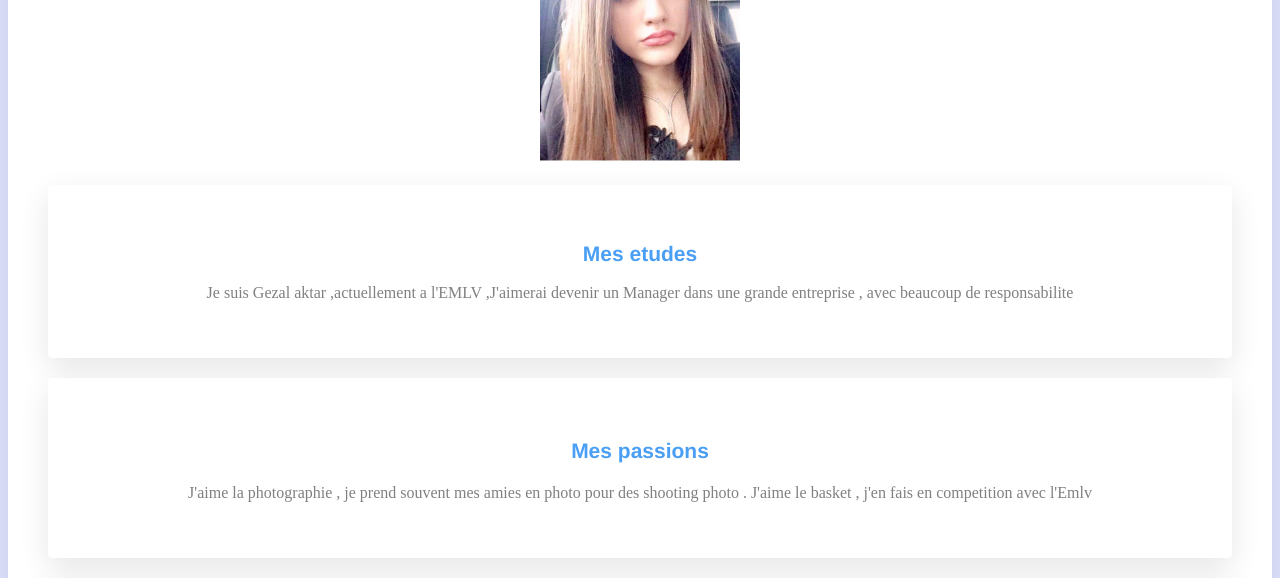
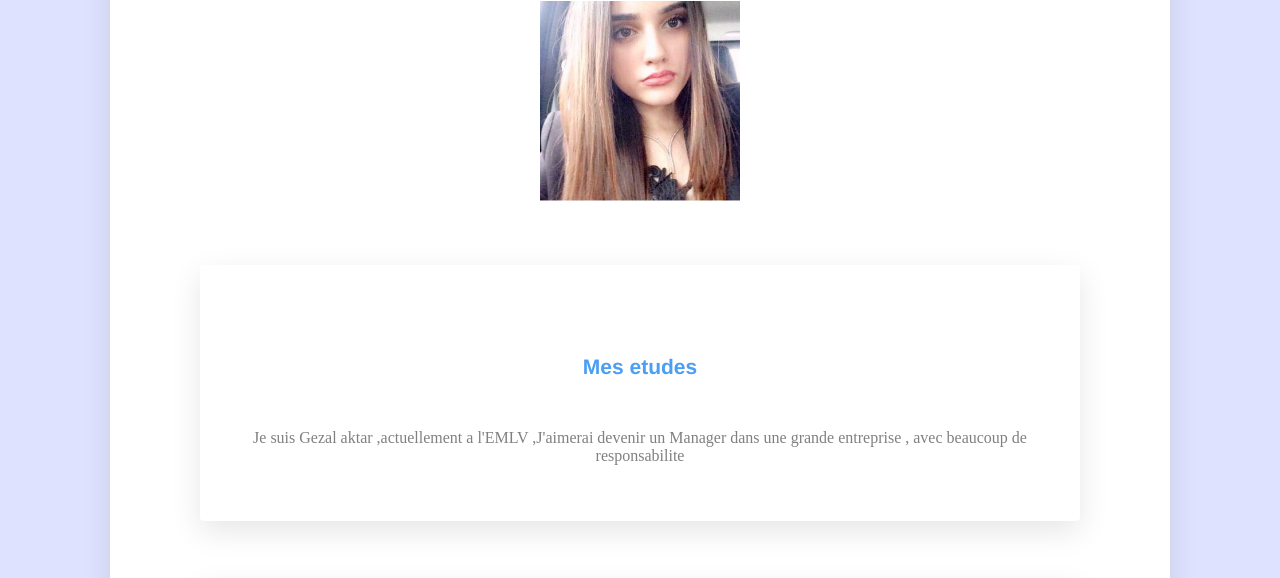
Before and after one commit to gezalart/mon-profil-, a plain HTML site: page index.html in a window 1280 px wide. Shown: the part 179-757 px from the top of the page. Drawn offline with Linux system fonts and the light colour scheme; a web font is replaced by a local one.

Commit message:
marge change

```diff
--- a/style.css
+++ b/style.css
@@ -4,6 +4,7 @@ body {
 background: #dfe2fe;
 color: #5c5757;
 font-family: 'Bentham', serif;
+margin: 60px
 }
 h1 {
     color: #005792;
@@ -13,6 +14,7 @@ h2, h3, h4{
     font-family: helvetica;
     color:  #4a9ff5;
     font-size: 21px;
+     margin: 50px
 }
 
 p {
@@ -40,7 +42,7 @@ a:hover {
     padding: 40px;
     box-shadow: 0px 10px 30px rgba(0,0,0,0.1);
     border-radius: 4px;
-    margin: 20px 0px;
+    margin: 60px 50px;
     text-align: center;
 }
 .img-circle {
```
